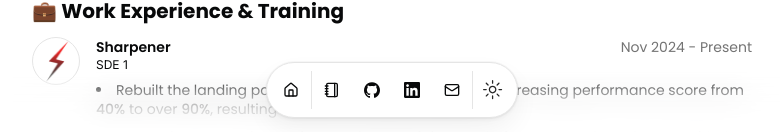
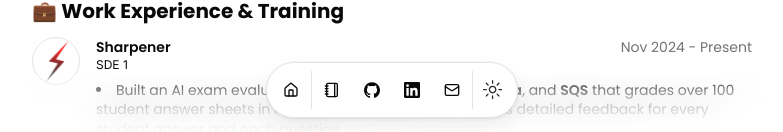
Before and after one commit to sourav0809/new-portfolio, a Next.js app: page / in a window 1280 px wide. Shown: the part 666-798 px from the top of the page, without its empty margins (248-1031 px from the left). Built offline with nearby package versions, Linux system fonts and the light colour scheme.

Commit message:
fix : added 1 more pointer in the work section

```diff
--- a/package.json
+++ b/package.json
@@ -24,7 +24,7 @@
     "motion": "^12.4.2",
     "next": "14.2.4",
     "next-themes": "^0.3.0",
-    "pnpm": "^10.10.0",
+    "pnpm": "^10.18.3",
     "react": "^18",
     "react-dom": "^18",
     "react-markdown": "^9.0.1",
--- a/src/components/resume-card.tsx
+++ b/src/components/resume-card.tsx
@@ -13,11 +13,14 @@ const boldify = (text: string) => {
   const keywords = [
     "Next.js",
     "90%",
+    "Lambda",
+    "SQS",
     "ShadCN UI",
     "Gemini",
     "LangChain",
     "LangGraph",
     "LangSmith",
+    "10 minutes",
     "Internal PR reviewer",
     "Mentor Activity Tracker",
     "Zero Downtime Deployment",
@@ -51,7 +54,7 @@ const boldify = (text: string) => {
     const regex = new RegExp(`(${word})`, "gi");
     result = result.replace(
       regex,
-      `<span class="font-medium text-foreground">${word}</span>`
+      `<span class="font-semibold text-foreground">${word}</span>`
     );
   });
 
--- a/src/data/resume.tsx
+++ b/src/data/resume.tsx
@@ -98,6 +98,7 @@ export const DATA = {
       start: "Nov 2024",
       end: "Present",
       description: `
+              • Built an AI exam evaluation system using Gemini, Lambda, and SQS that grades over 100 student answer sheets in less than 10 minutes and provides detailed feedback for every student answer and each question.
               • Rebuilt the landing page using Next.js and ShadCN UI, increasing performance score from 40% to over 90%, resulting in better UX, speed, and SEO.
               • Created an Internal PR reviewer using Gemini, LangChain, LangGraph, and LangSmith that automatically checked pull requests and suggested code improvements to speed up and simplify the review process.
               • Built a separate Auth Service using a microservice approach to handle login across multiple products, making authentication easier to manage and scale.
```
Also changed, not shown: 1 other file (tests, documents, lock files or other folders).
